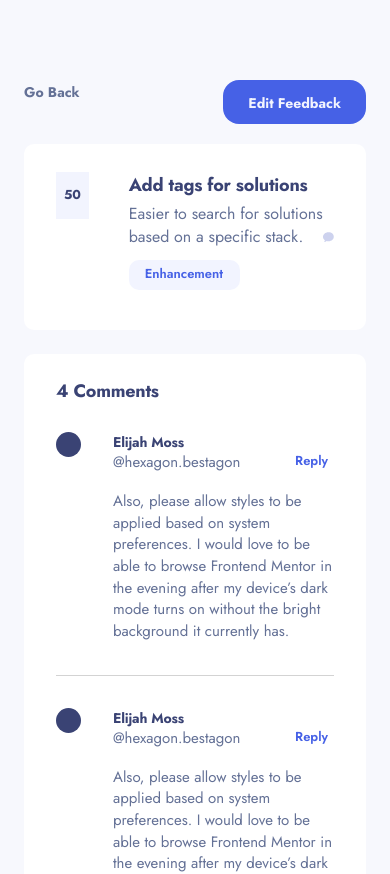
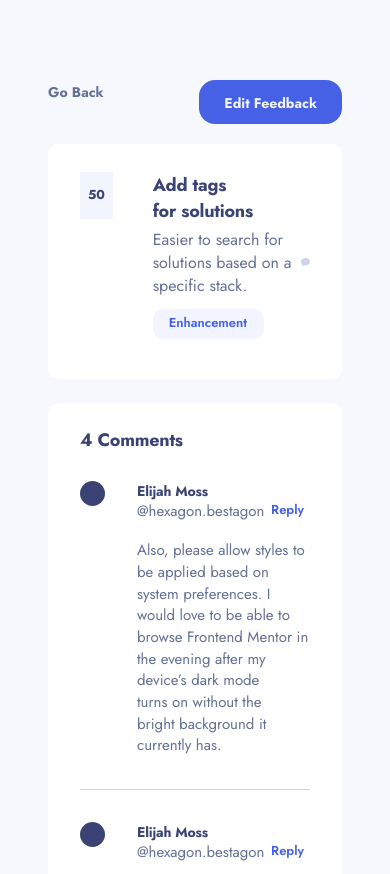
Before and after one commit to ecesemabekdemir/productFeedback, a Next.js app: page /comment/1 in a window 390 px wide. Shown: the top 874 px of the page. Built offline with nearby package versions, Linux system fonts and the light colour scheme.

Commit message:
detailPage margin-inline ekledim mobilinide düzelttim

```diff
--- a/app/(main)/comment/detailPage.css
+++ b/app/(main)/comment/detailPage.css
@@ -1,8 +1,21 @@
 
 .detailPage {
-  margin-block:80px;
+  margin: 80px 160px;
 }
 .detailPageHeader {
   display: flex;
   justify-content: space-between;
 }
+
+
+@media(width <= 768px) {
+  .detailPage {
+    margin-inline: 50px;
+  }
+}
+
+@media(width <= 425px) {
+  .detailPage {
+    margin-inline: inherit;
+  }
+}
--- a/app/(main)/page.jsx
+++ b/app/(main)/page.jsx
@@ -10,8 +10,8 @@ export default function MainPage() {
         <Sidebar />
         <div className="content">
           <Header />
-          {/* <FeedbackCard /> */}
-          <Empty />
+          <FeedbackCard />
+          {/* <Empty /> */}
 
         </div>
       </div>
--- a/components/header/header.css
+++ b/components/header/header.css
@@ -1,5 +1,5 @@
 .header {
-  max-width: 825px;
+  width: 825px;
   display: flex;
   align-items: center;
   justify-content: space-between;
```
